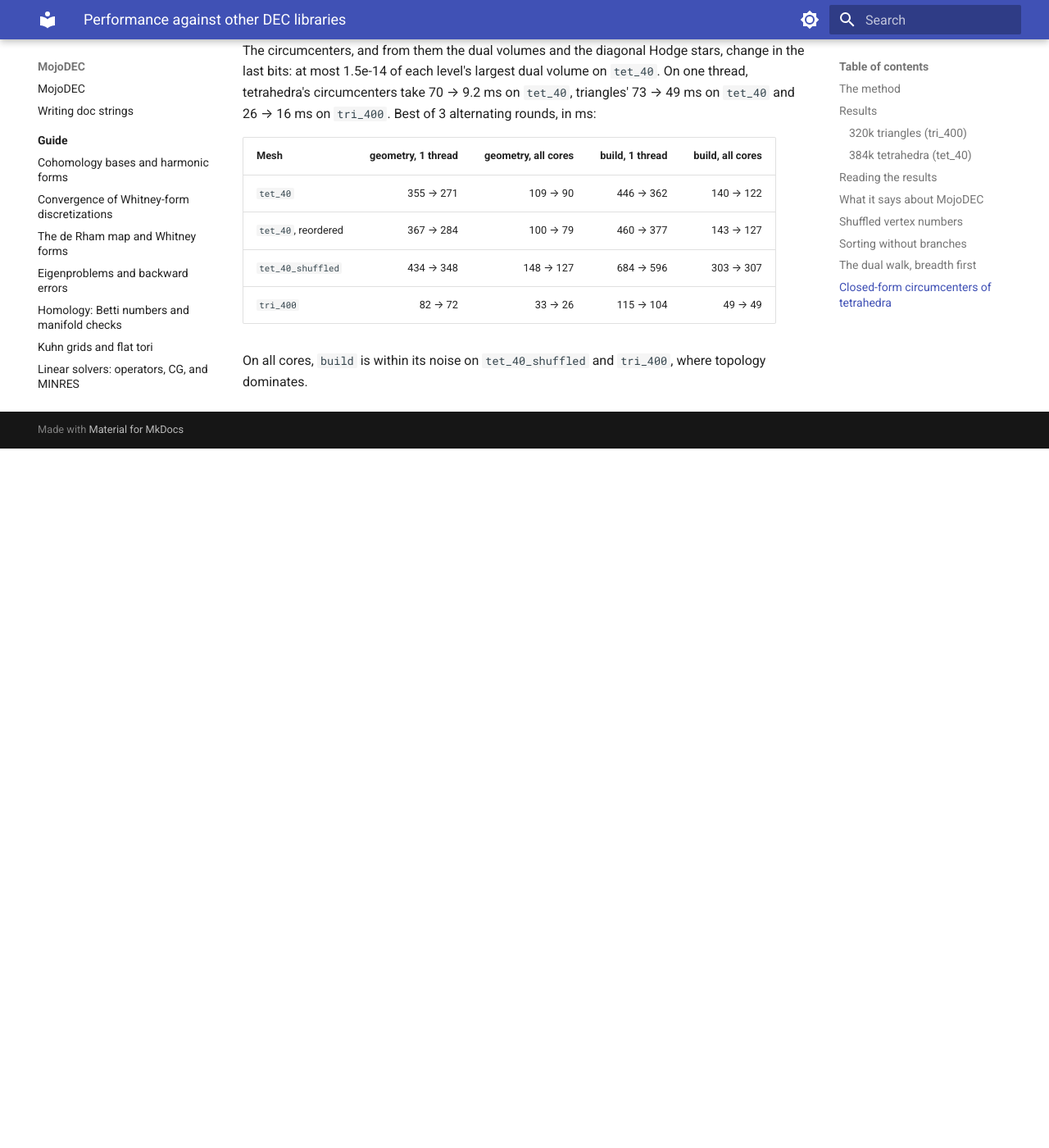
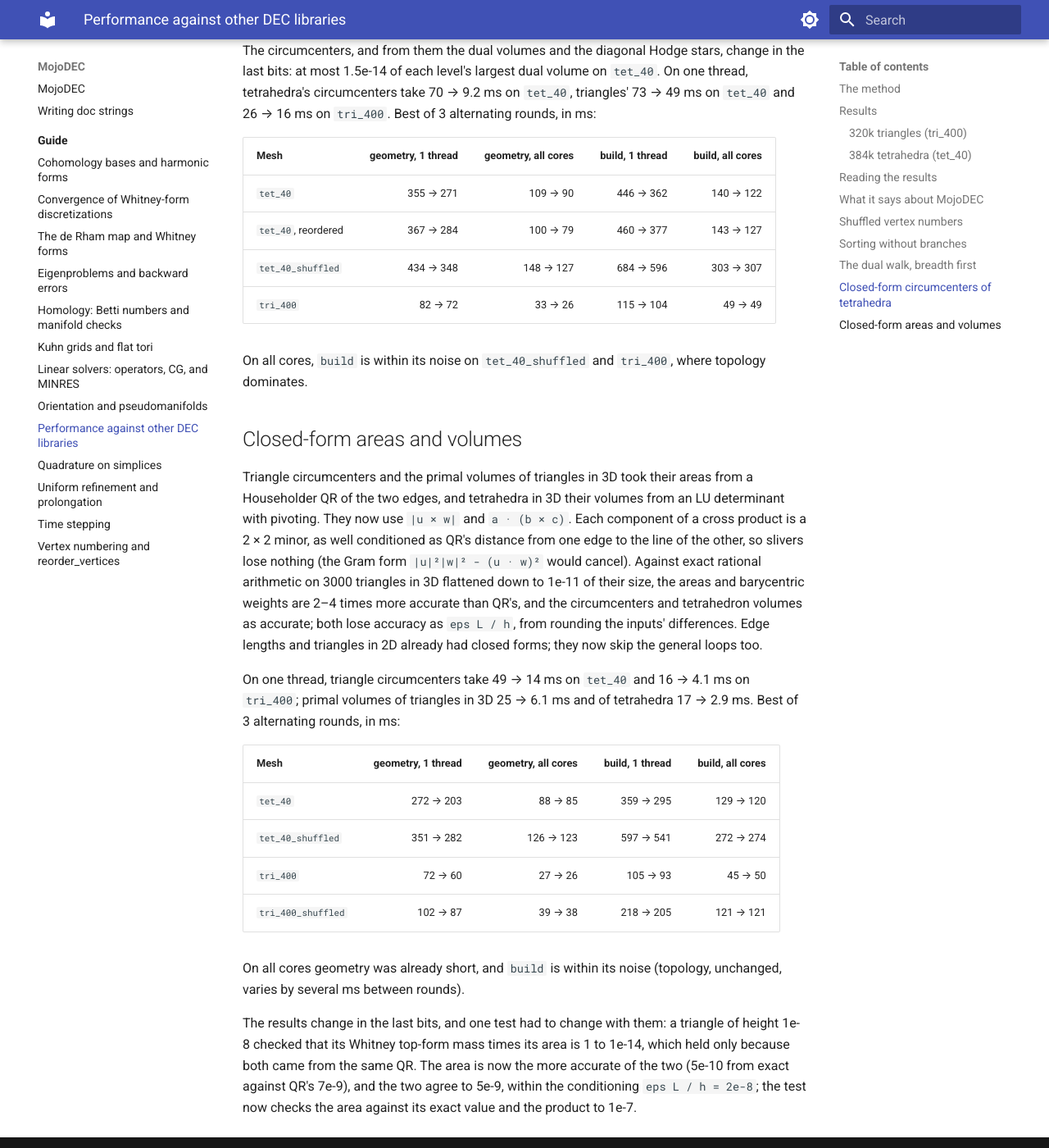
Before and after one commit to bpr/MojoDEC, an MkDocs documentation site: the page built from docs/guide/performance.md, in a window 1280 px wide and 1400 px high, scrolled down 8074 px. Shown: the whole window at 82% size. Built offline with MkDocs 1.6.1 and Material for MkDocs 9.7.7, drawn with Linux system fonts in a browser that asks for light colours; before the commit the page ends 8621 px from its top, so only the background shows below that.

Commit message:
Closed-form triangle areas and tetrahedron volumes in 2D and 3D
tet_40 build 359 -> 295 ms (1 thread); slivers' areas more accurate.

```diff
--- a/docs/guide/performance.md
+++ b/docs/guide/performance.md
@@ -346,3 +346,40 @@ ms:
 
 On all cores, `build` is within its noise on `tet_40_shuffled` and
 `tri_400`, where topology dominates.
+
+## Closed-form areas and volumes
+
+Triangle circumcenters and the primal volumes of triangles in 3D took
+their areas from a Householder QR of the two edges, and tetrahedra in
+3D their volumes from an LU determinant with pivoting. They now use
+`|u × w|` and `a · (b × c)`. Each component of a cross product is a 2 × 2
+minor, as well conditioned as QR's distance from one edge to the line of
+the other, so slivers lose nothing (the Gram form `|u|²|w|² - (u · w)²`
+would cancel). Against exact rational arithmetic on 3000 triangles in
+3D flattened down to 1e-11 of their size, the areas and barycentric
+weights are 2–4 times more accurate than QR's, and the circumcenters and
+tetrahedron volumes as accurate; both lose accuracy as `eps L / h`, from
+rounding the inputs' differences. Edge lengths and triangles in 2D
+already had closed forms; they now skip the general loops too.
+
+On one thread, triangle circumcenters take 49 → 14 ms on `tet_40` and
+16 → 4.1 ms on `tri_400`; primal volumes of triangles in 3D 25 → 6.1 ms
+and of tetrahedra 17 → 2.9 ms. Best of 3 alternating rounds, in ms:
+
+| Mesh | geometry, 1 thread | geometry, all cores | build, 1 thread | build, all cores |
+|---|---:|---:|---:|---:|
+| `tet_40` | 272 → 203 | 88 → 85 | 359 → 295 | 129 → 120 |
+| `tet_40_shuffled` | 351 → 282 | 126 → 123 | 597 → 541 | 272 → 274 |
+| `tri_400` | 72 → 60 | 27 → 26 | 105 → 93 | 45 → 50 |
+| `tri_400_shuffled` | 102 → 87 | 39 → 38 | 218 → 205 | 121 → 121 |
+
+On all cores geometry was already short, and `build` is within its
+noise (topology, unchanged, varies by several ms between rounds).
+
+The results change in the last bits, and one test had to change with
+them: a triangle of height 1e-8 checked that its Whitney top-form mass
+times its area is 1 to 1e-14, which held only because both came from
+the same QR. The area is now the more accurate of the two (5e-10 from
+exact against QR's 7e-9), and the two agree to 5e-9, within the
+conditioning `eps L / h = 2e-8`; the test now checks the area against its
+exact value and the product to 1e-7.
```
Also changed, not shown: AGENTS.md (+7 -2 lines), README.md (+5 -3 lines), docs/guide/vertex-numbering.md (+6 -6 lines), 2 other files.
